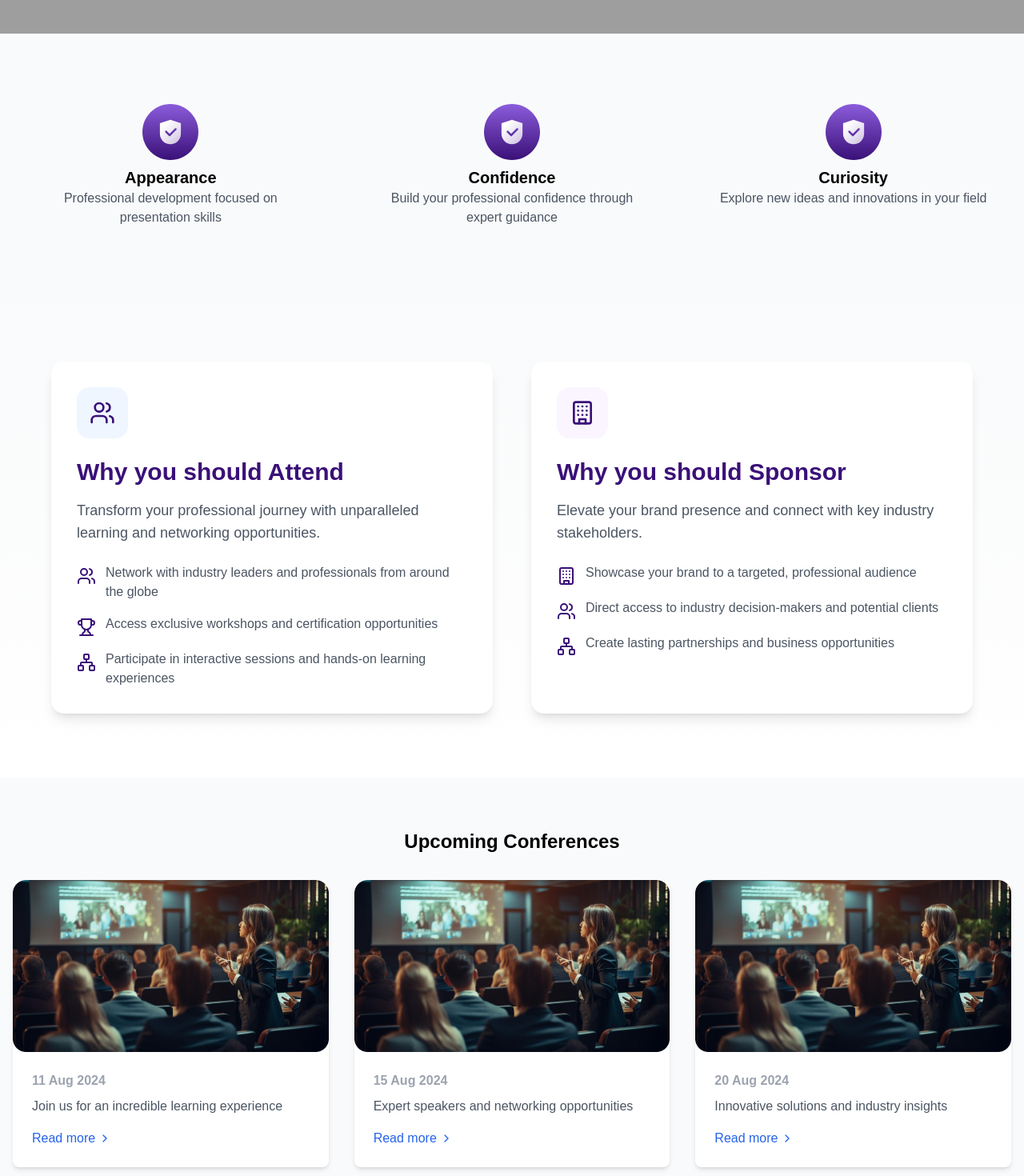
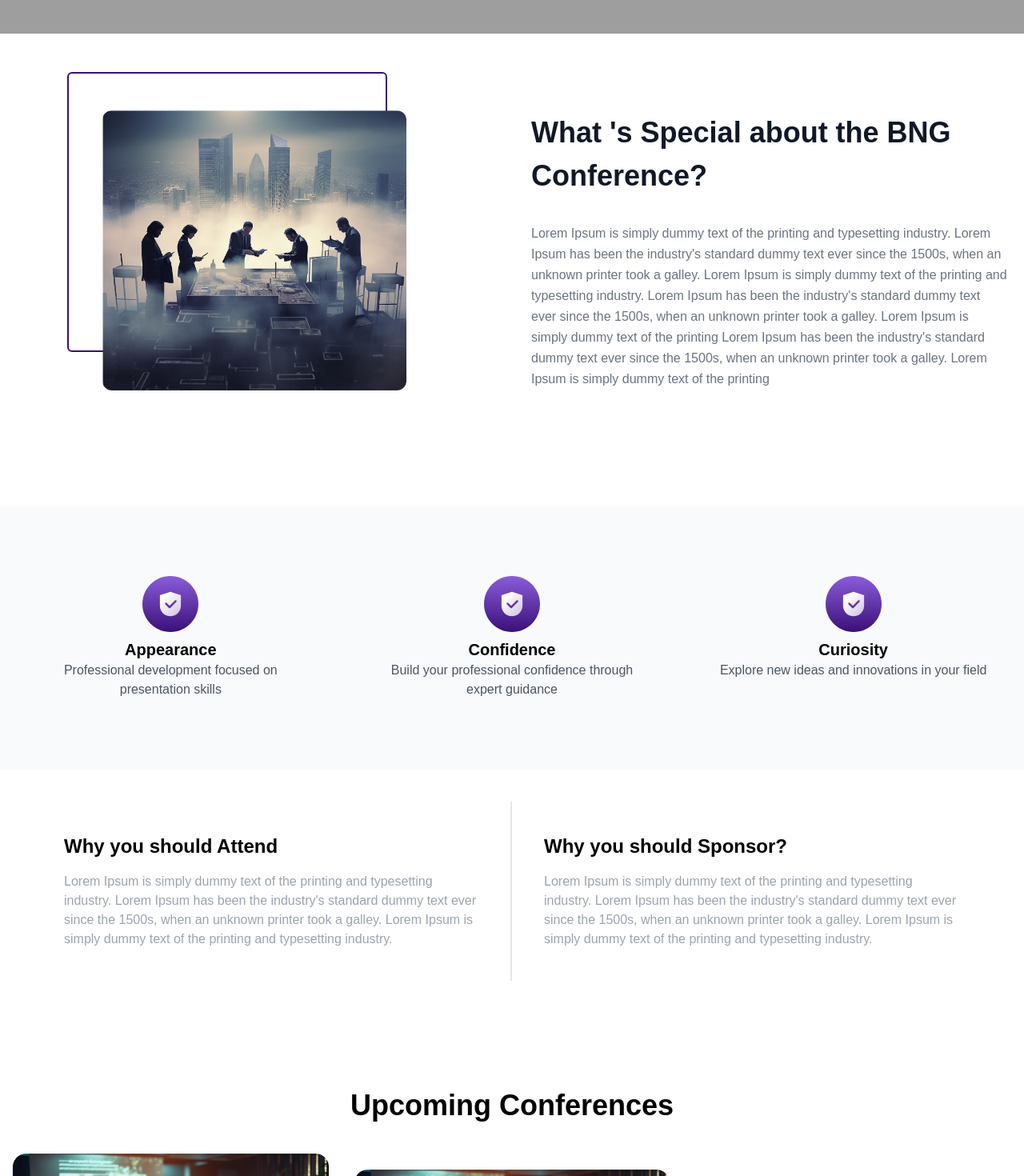
Before and after one commit to shivamchawla98/bng_website, a Next.js app: page /conferance in a window 1280 px wide. Shown: the part 440-1910 px from the top of the page at 80% size. Built offline with nearby package versions, Linux system fonts and the light colour scheme; grey boxes are pictures that could not be loaded.

Commit message:
conferance changed added

```diff
--- a/src/app/conferance/page.js
+++ b/src/app/conferance/page.js
@@ -1,12 +1,35 @@
-import React from 'react';
-import { ChevronDown, ChevronRight } from 'lucide-react';
-import { ConferenceHeroSection } from '@/page-components/Conferance/ConferanceHaeroSection';
-import { FeatureCard } from '@/page-components/Conferance/FeatureCard';
-import { FAQ } from '@/page-components/Conferance/FAQ';
-import { ConferenceCard } from '@/page-components/Conferance/ConferanceCard';
-import Sponsorship from '@/page-components/Conferance/Sponshership';
+
+
+
+
+import React from "react";
+import { ChevronDown, ChevronRight } from "lucide-react";
+import { ConferenceHeroSection } from "@/page-components/Conferance/ConferanceHaeroSection";
+import { FeatureCard } from "@/page-components/Conferance/FeatureCard";
+import { FAQ } from "@/page-components/Conferance/FAQ";
+import { ConferenceCard } from "@/page-components/Conferance/ConferanceCard";
+import Sponsorship from "@/page-components/Conferance/Sponshership";
+import ConferanceSecondSection from "@/page-components/Conferance/ConferanceSecondSection";
+import ConferanceThirdSection from "@/page-components/Conferance/ConferanceThirdSection";
 // Hero Section Component
-
+const conferences = [
+  {
+    date: "11 Aug 2024",
+    description:
+      "Lorem Ipsum is simply dummy text of the printing and typesetting industry. Lorem Ipsum has been the industry's standard dummy text ever since the 1500s, when an unknown printer took a galley.",
+  },
+  {
+    date: "12 Aug 2024",
+    description:
+      "Lorem Ipsum is simply dummy text of the printing and typesetting industry. Lorem Ipsum has been the industry's standard dummy text ever since the 1500s, when an unknown printer took a galley.",
+  },
+  {
+    date: "13 Aug 2024",
+    description:
+      "Lorem Ipsum is simply dummy text of the printing and typesetting industry. Lorem Ipsum has been the industry's standard dummy text ever since the 1500s, when an unknown printer took a galley.",
+  },
+  // Add more conference data as needed
+];
 
 // Conference Card Component
 
@@ -15,7 +38,9 @@ import Sponsorship from '@/page-components/Conferance/Sponshership';
 // Main Page Component
 const ConferencePage = () => (
   <div className="min-h-screen bg-gray-50">
-  <ConferenceHeroSection />
+    <ConferenceHeroSection />
+
+    <ConferanceSecondSection />
 
     {/* Features Section */}
     <section className="py-16 container mx-auto px-4">
@@ -34,32 +59,27 @@ const ConferencePage = () => (
         />
       </div>
     </section>
+    <ConferanceThirdSection />
 
-
-
-    <Sponsorship />
-    <section className="py-16 container mx-auto px-4">
-      <h2 className="text-2xl font-bold mb-8 text-black text-center">Upcoming Conferences</h2>
-      <div className="grid grid-cols-1 md:grid-cols-3 gap-8">
-        <ConferenceCard
-          date="11 Aug 2024"
-          description="Join us for an incredible learning experience"
-        />
-        <ConferenceCard
-          date="15 Aug 2024"
-          description="Expert speakers and networking opportunities"
-        />
-        <ConferenceCard
-          date="20 Aug 2024"
-          description="Innovative solutions and industry insights"
-        />
+    <section className="py-24 bg-white container mx-auto px-4">
+      <h2 className="text-4xl font-bold mb-8 text-black text-center">
+        Upcoming Conferences
+      </h2>
+      <div className="grid grid-cols-1 md:grid-cols-3 gap-8 mt-10">
+        {conferences.map((conf, index) => (
+          <ConferenceCard
+            key={index}
+            date={conf.date}
+            description={conf.description}
+            index={index} // Pass the index to alternate the styles
+          />
+        ))}
       </div>
     </section>
 
-
-    <section className="py-16 bg-white">
+    <section className="py-16 bg-gray-50">
       <div className="container mx-auto px-4">
-       <FAQ />
+        <FAQ />
       </div>
     </section>
   </div>
--- a/src/page-components/Conferance/ConferanceCard.jsx
+++ b/src/page-components/Conferance/ConferanceCard.jsx
@@ -1,19 +1,34 @@
 import { ChevronRight } from "lucide-react";
 import Image from "next/image";
-import conferance1 from "@/app/images/conferacegrid1.png"
-export const ConferenceCard = ({ date, description }) => (
-    <div className="bg-white rounded-lg shadow-md overflow-hidden">
+import conferance1 from "@/app/images/conferacegrid1.png";
+
+// Modified ConferenceCard Component
+export const ConferenceCard = ({ date, description, index, totalCards }) => {
+  // Conditional styling for alternating cards and positioning
+  const isEven = index % 2 === 0;
+
+  // Move second card down by 20px, third card by 30px, and apply gray background to last card
+  const cardPosition = index === 1
+    ? "translate-y-5" // Moves down by 20px
+    : index === 2
+    ? "translate-y-12" // Moves down by 30px
+    : "";
+
+
+  return (
+    <div className={`rounded-lg shadow-md overflow-hidden text-black ${cardPosition}`}>
       <Image
         src={conferance1}
         alt="Conference"
         className="w-full"
       />
       <div className="p-6">
-        <p className="font-semibold mb-2 text-gray-400">{date}</p>
-        <p className="text-gray-600 mb-4">{description}</p>
+        <p className={`font-semibold mb-2 text-black}`}>{date}</p>
+        <p className={`mb-4 text-gray-100}`}>{description}</p>
         <button className="text-blue-600 hover:text-blue-800 flex items-center">
           Read more <ChevronRight className="w-4 h-4 ml-1" />
         </button>
       </div>
     </div>
   );
+};
--- /dev/null
+++ b/src/page-components/Conferance/ConferanceSecondSection.jsx
@@ -0,0 +1,45 @@
+
+
+import React from "react";
+import about1 from "@/app/images/abou1.png";
+import about2 from "@/app/images/about2.png";
+import Image from "next/image";
+function ConferanceSecondSection() {
+  return (
+    <section className="py-24 bg-white">
+      <div className="w-full max-w-7xl px-4 md:px-5 lg:px-5 mx-auto">
+        {/* First section */}
+        <div className="grid lg:grid-cols-2 grid-cols-1 gap-12 mb-12">
+          <div className="relative flex justify-center items-center">
+            <div className="hidden lg:block absolute left-16 bottom-12 h-[350px] w-[400px] border-primary border-2 rounded-md"></div>
+            <Image
+              className="rounded-xl object-cover z-10"
+              src={about1}
+              height={350}
+              alt="About Us Image 1"
+            />
+          </div>
+          <div className="flex flex-col justify-center items-center lg:items-start gap-8">
+            <h2 className="text-gray-900 text-4xl font-extrabold leading-normal text-center lg:text-start">
+              What 's Special about the BNG Conference?
+            </h2>
+            <p className="text-gray-500 text-base leading-relaxed text-center lg:text-start">
+              Lorem Ipsum is simply dummy text of the printing and typesetting
+              industry. Lorem Ipsum has been the industry's standard dummy text
+              ever since the 1500s, when an unknown printer took a galley. Lorem
+              Ipsum is simply dummy text of the printing and typesetting
+              industry. Lorem Ipsum has been the industry's standard dummy text
+              ever since the 1500s, when an unknown printer took a galley. Lorem
+              Ipsum is simply dummy text of the printing Lorem Ipsum has been
+              the industry's standard dummy text ever since the 1500s, when an
+              unknown printer took a galley. Lorem Ipsum is simply dummy text of
+              the printing
+            </p>
+          </div>
+        </div>
+      </div>
+    </section>
+  );
+}
+
+export default ConferanceSecondSection;
--- /dev/null
+++ b/src/page-components/Conferance/ConferanceThirdSection.jsx
@@ -0,0 +1,29 @@
+
+import React from "react";
+
+function ConferanceThirdSection() {
+  return (
+    <div className="min-w-full flex justify-center bg-white  py-10">
+      <div className="flex flex-col px-10 py-10 border-r-2 md:max-w-[600px] space-y-4">
+        <h2 className="font-bold text-2xl text-black">Why you should Attend</h2>
+        <p className="text-gray-400">
+          Lorem Ipsum is simply dummy text of the printing and typesetting
+          industry. Lorem Ipsum has been the industry's standard dummy text ever
+          since the 1500s, when an unknown printer took a galley. Lorem Ipsum is
+          simply dummy text of the printing and typesetting industry.
+        </p>
+      </div>
+      <div className="flex flex-col px-10 py-10 md:max-w-[600px] space-y-4">
+        <h2 className="font-bold text-2xl text-black">Why you should Sponsor?</h2>
+        <p className="text-gray-400">
+          Lorem Ipsum is simply dummy text of the printing and typesetting
+          industry. Lorem Ipsum has been the industry's standard dummy text ever
+          since the 1500s, when an unknown printer took a galley. Lorem Ipsum is
+          simply dummy text of the printing and typesetting industry.
+        </p>
+      </div>
+    </div>
+  );
+}
+
+export default ConferanceThirdSection;
```
Also changed, not shown: 1 other file (tests, documents, lock files or other folders).
